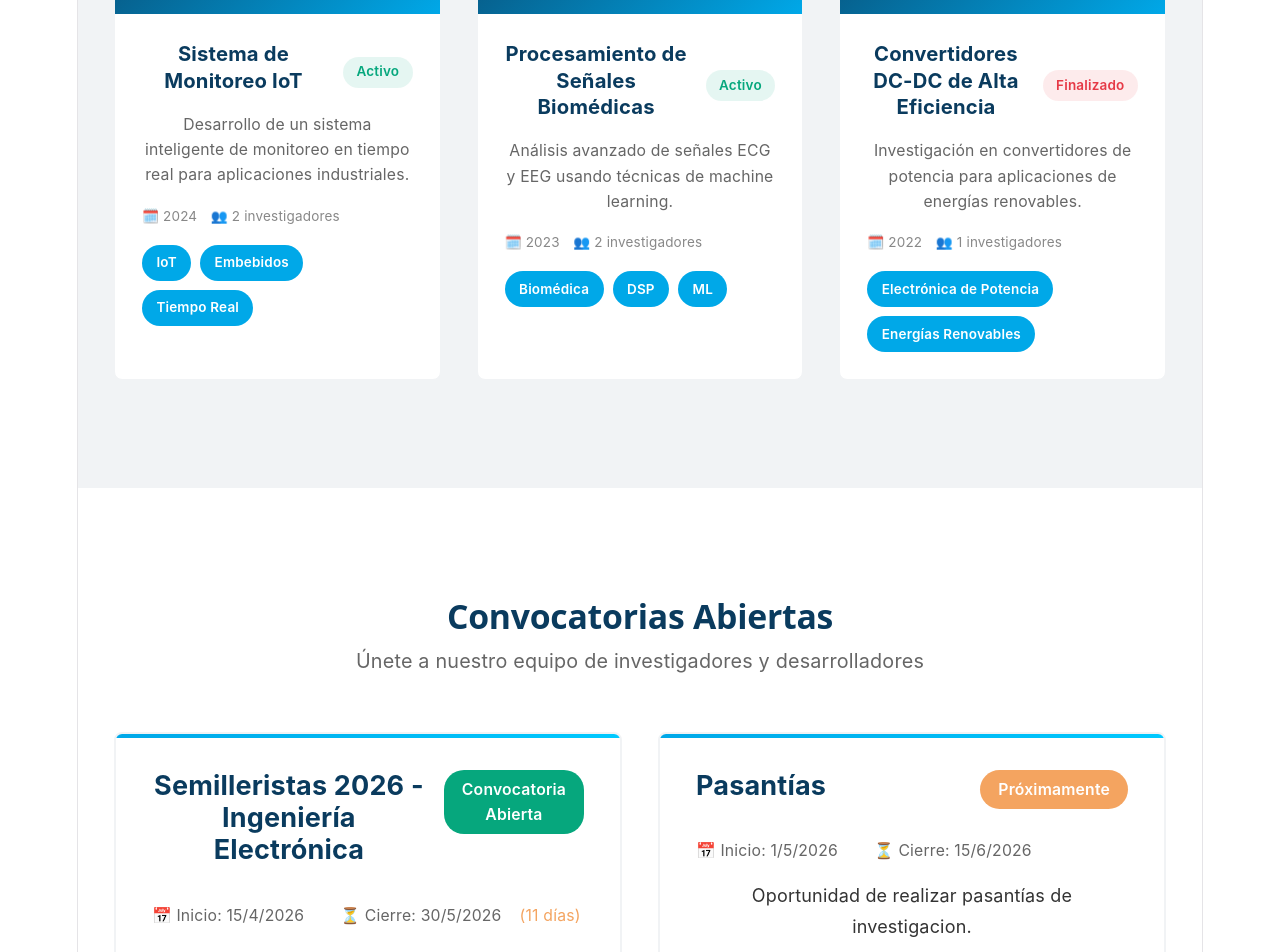
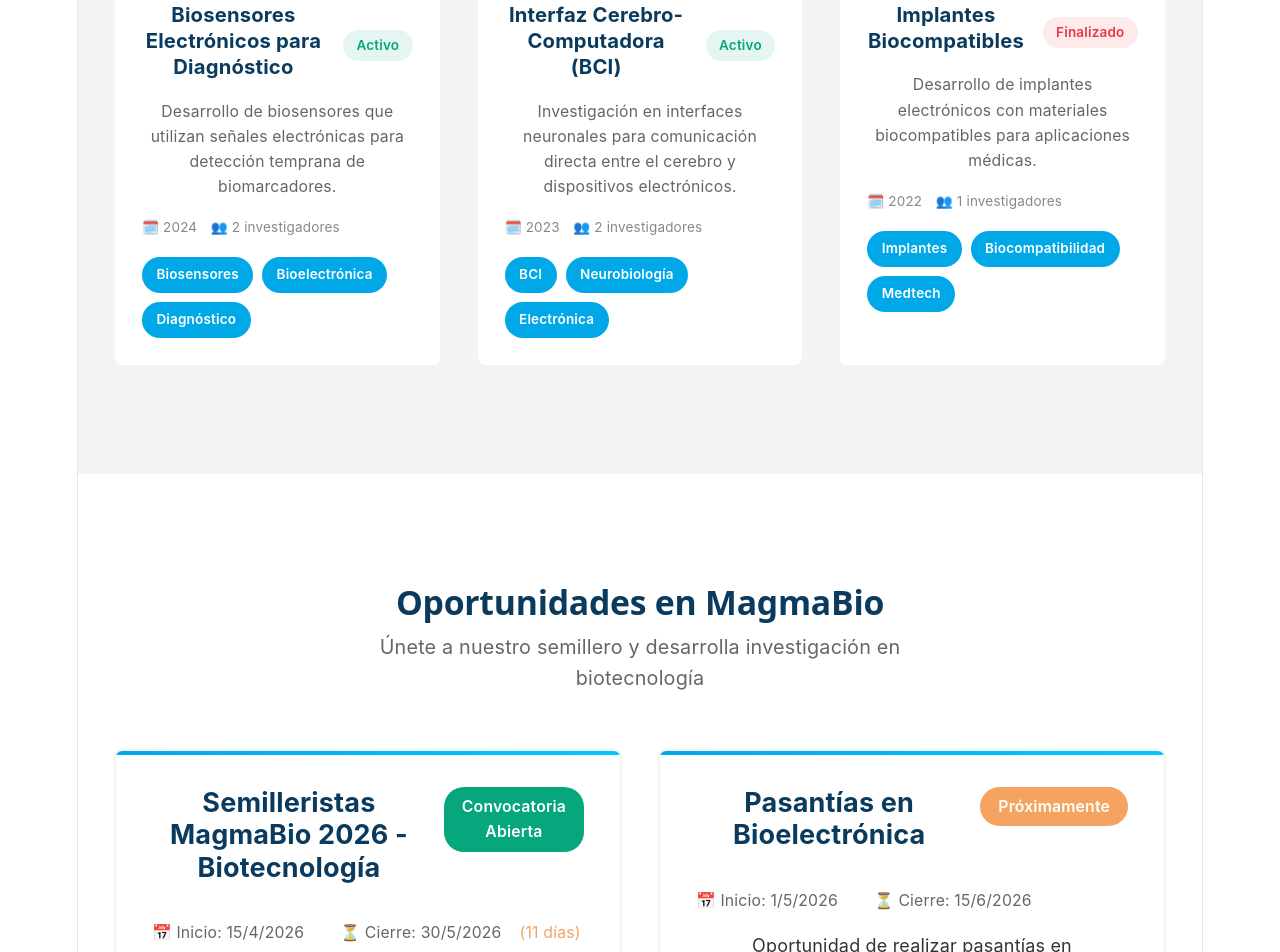
Before and after one commit to saballeth/Semillero_MAGMA, a React (Vite) app: page /#/ in a window 1280 px wide. Shown: the part 1640-2592 px from the top of the page. Built offline with nearby package versions, Linux system fonts and the light colour scheme.

Commit message:
Centra la página en MagmaBio: actualiza nombre, contenido y datos de ejemplo

```diff
--- a/index.html
+++ b/index.html
@@ -2,7 +2,7 @@
 <html lang="es">
   <head>
     <meta charset="UTF-8" />
-    <link rel="icon" type="image/svg+xml" href="./favicon.svg" />
+    <link rel="icon" type="image/svg+xml" href="/favicon.svg" />
     <meta name="viewport" content="width=device-width, initial-scale=1.0" />
     <meta name="description" content="MAGMA - Semillero de Investigación en Ingeniería Electrónica. Plataforma de investigación de vanguardia en ingeniería electrónica." />
     <meta name="theme-color" content="#0A3B5E" />
--- a/src/presentation/components/Footer.tsx
+++ b/src/presentation/components/Footer.tsx
@@ -1,77 +1,18 @@
 import React from 'react';
 import styled from 'styled-components';
 import { COLORS, GROUP_INFO, TYPOGRAPHY } from '../../shared/constants';
-import { Container, Flex, Grid } from '../../shared/utils/styledComponents';
+import { Container } from '../../shared/utils/styledComponents';
 
 const FooterWrapper = styled.footer`
   background-color: ${COLORS.primary};
   color: ${COLORS.white};
-  padding: 4rem 0 2rem;
+  padding: 2rem 0;
   margin-top: 6rem;
-`;
-
-const FooterContent = styled(Grid)`
-  margin-bottom: 3rem;
-  grid-template-columns: repeat(3, 1fr);
-
-  @media (max-width: 768px) {
-    grid-template-columns: 1fr;
-  }
-`;
-
-const FooterSection = styled.div`
-  h4 {
-    color: ${COLORS.accent};
-    margin-bottom: 1rem;
-    font-size: ${TYPOGRAPHY.fontSize.lg};
-  }
-
-  ul {
-    list-style: none;
-
-    li {
-      margin-bottom: 0.75rem;
-      font-size: ${TYPOGRAPHY.fontSize.sm};
-
-      a {
-        color: ${COLORS.white};
-        opacity: 0.8;
-        transition: opacity 0.3s ease;
-
-        &:hover {
-          opacity: 1;
-          color: ${COLORS.accent};
-        }
-      }
-    }
-  }
-`;
-
-const SocialLinks = styled(Flex)`
-  gap: 1rem;
-  margin-top: 1rem;
-
-  a {
-    display: inline-flex;
-    align-items: center;
-    justify-content: center;
-    width: 40px;
-    height: 40px;
-    background-color: rgba(255, 255, 255, 0.1);
-    border-radius: 50%;
-    color: ${COLORS.white};
-    transition: all 0.3s ease;
-
-    &:hover {
-      background-color: ${COLORS.accent};
-      color: ${COLORS.primary};
-    }
-  }
 `;
 
 const FooterBottom = styled.div`
   border-top: 1px solid rgba(255, 255, 255, 0.1);
-  padding-top: 2rem;
+  padding-top: 1.5rem;
   text-align: center;
   font-size: ${TYPOGRAPHY.fontSize.sm};
   opacity: 0.8;
@@ -85,59 +26,6 @@ export const Footer: React.FC = () => {
   return (
     <FooterWrapper>
       <Container>
-        <FooterContent columns={3}>
-          <FooterSection>
-            <h4>Acerca de</h4>
-            <p style={{ fontSize: TYPOGRAPHY.fontSize.sm, lineHeight: 1.6 }}>
-              {GROUP_INFO.descripcion}
-            </p>
-            <SocialLinks>
-              {GROUP_INFO.redesSociales.github && (
-                <a href={GROUP_INFO.redesSociales.github} target="_blank" rel="noopener noreferrer">
-                  GitHub
-                </a>
-              )}
-              {GROUP_INFO.redesSociales.linkedin && (
-                <a href={GROUP_INFO.redesSociales.linkedin} target="_blank" rel="noopener noreferrer">
-                  LinkedIn
-                </a>
-              )}
-            </SocialLinks>
-          </FooterSection>
-
-          <FooterSection>
-            <h4>Enlaces Rápidos</h4>
-            <ul>
-              <li><a href="/#proyectos">Proyectos</a></li>
-              <li><a href="/#convocatorias">Convocatorias</a></li>
-              <li><a href="/#semilleristas">Semilleristas</a></li>
-              <li><a href="/#documentacion">Documentación</a></li>
-            </ul>
-          </FooterSection>
-
-          <FooterSection>
-            <h4>Contacto</h4>
-            <ul>
-              <li>
-                <strong>Email:</strong> {GROUP_INFO.email}
-              </li>
-              <li>
-                <strong>Teléfono:</strong>
-                <br />
-                {GROUP_INFO.telefonos.map((tel, idx) => (
-                  <span key={idx}>
-                    {tel}
-                    {idx < GROUP_INFO.telefonos.length - 1 && <br />}
-                  </span>
-                ))}
-              </li>
-              <li>
-                <strong>Ubicación:</strong> {GROUP_INFO.direccion}
-              </li>
-            </ul>
-          </FooterSection>
-        </FooterContent>
-
         <FooterBottom>
           <p>© 2026 {GROUP_INFO.nombre}. Todos los derechos reservados.</p>
           <p style={{ fontSize: TYPOGRAPHY.fontSize.xs, opacity: 0.6 }}>
--- a/src/presentation/components/Header.tsx
+++ b/src/presentation/components/Header.tsx
@@ -120,7 +120,7 @@ export const Header: React.FC<HeaderProps> = () => {
       <Container>
         <Flex justify="space-between" align="center">
           <Logo onClick={handleLogoClick}>
-            MA<span>GMA</span>
+            Magma<span>Bio</span>
           </Logo>
 
           <MenuToggle onClick={() => setIsMenuOpen(!isMenuOpen)}>
--- a/src/presentation/pages/ConvocatoriasPage.tsx
+++ b/src/presentation/pages/ConvocatoriasPage.tsx
@@ -11,23 +11,23 @@ import type { Convocatoria } from '../../shared/types';
 const convocatoriasEjemplo: Convocatoria[] = [
   {
     id: '1',
-    titulo: 'Semilleristas 2026 - Ingeniería Electrónica',
-    descripcion: 'Convocatoria para estudiantes de pregrado interesados en participar en proyectos de investigación del grupo GIRIE. Buscamos estudiantes con pasión por la investigación y disposición a contribuir en las líneas del grupo.',
+    titulo: 'Semilleristas MagmaBio 2026 - Biotecnología',
+    descripcion: 'Convocatoria para estudiantes interesados en participar en proyectos de investigación en bioelectrónica y biotecnología aplicada.',
     fechaInicio: '2026-04-15',
     fechaFin: '2026-05-30',
     requisitos: [
-      'Estudiante activo de ingeniería electrónica o carreras afines',
+      'Estudiante activo de ingeniería electrónica, biología o carreras afines',
       'Promedio académico mínimo 3.5/5.0',
       'Disponibilidad de 10 horas semanales',
-      'Interés demostrado en investigación',
+      'Interés demostrado en biotecnología',
       'Haber completado al menos 60% del currículo'
     ],
     estado: 'abierta',
-    enlaceFormulario: 'https://forms.example.com/convocatoria-semilleristas-2026'
+    enlaceFormulario: 'https://forms.example.com/convocatoria-magmabio-2026'
   },
   {
     id: '2',
-    titulo: 'Pasantías Internacionales',
+    titulo: 'Pasantías en Bioelectrónica',
     descripcion: 'Oportunidad de realizar pasantía en universidades aliadas del extranjero para colaborar en investigaciones de vanguardia. Esta es una oportunidad única para expandir tu red académica internacional.',
     fechaInicio: '2026-05-01',
     fechaFin: '2026-06-15',
@@ -113,8 +113,8 @@ export const ConvocatoriasPage: React.FC = () => {
       <Header activeRoute="/convocatorias" />
 
       <Hero
-        title="Convocatorias y Oportunidades"
-        subtitle="Únete a nuestra comunidad de investigadores"
+        title="Oportunidades en MagmaBio"
+        subtitle="Únete a nuestro semillero de investigación en biotecnología"
       />
 
       {convocatoriasAbiertas.length > 0 && (
--- a/src/presentation/pages/DocumentacionPage.tsx
+++ b/src/presentation/pages/DocumentacionPage.tsx
@@ -11,33 +11,33 @@ import type { Documento } from '../../shared/types';
 const documentosEjemplo: Documento[] = [
   {
     id: '1',
-    titulo: 'Real-Time Monitoring System for Industrial Applications',
+    titulo: 'Biosensores Electrónicos de Nueva Generación',
     tipo: 'paper',
     autor: 'García, J., López, M., et al.',
     fecha: '2025-12-15',
     enlace: 'https://example.com/paper1.pdf',
-    proyecto: 'Sistema de Monitoreo IoT',
-    resumen: 'Presentamos un sistema de monitoreo en tiempo real basado en IoT que integra sensores inalámbricos de bajo consumo.'
+    proyecto: 'Biosensores Electrónicos para Diagnóstico',
+    resumen: 'Desarrollo de biosensores de alta sensibilidad para detección temprana de biomarcadores utilizando señales electrónicas.'
   },
   {
     id: '2',
-    titulo: 'Análisis Espectral de Señales Biomédicas Mediante Wavelets',
+    titulo: 'Interfaces Cerebro-Computadora: Avances y Aplicaciones',
     tipo: 'tesis',
     autor: 'Ruiz, C.',
     fecha: '2025-10-20',
     enlace: 'https://example.com/tesis1.pdf',
-    proyecto: 'Procesamiento de Señales Biomédicas',
-    resumen: 'Investigación doctoral sobre técnicas avanzadas de análisis espectral para señales ECG y EEG.'
+    proyecto: 'Interfaz Cerebro-Computadora (BCI)',
+    resumen: 'Investigación doctoral sobre nuevas tecnologías en interfaces neuronales para comunicación directa.'
   },
   {
     id: '3',
-    titulo: 'Informe de Resultados - Convertidores DC-DC Q3 2025',
+    titulo: 'Materiales Biocompatibles para Implantes Electrónicos - Informe Q3 2025',
     tipo: 'informe',
     autor: 'Díaz, R., Silva, A.',
     fecha: '2025-09-30',
     enlace: 'https://example.com/informe1.pdf',
-    proyecto: 'Convertidores DC-DC de Alta Eficiencia',
-    resumen: 'Resumen ejecutivo de los resultados obtenidos en el tercer trimestre del proyecto.'
+    proyecto: 'Implantes Biocompatibles',
+    resumen: 'Resumen ejecutivo de los avances en materiales biocompatibles para implantes electrónicos médicos.'
   },
   {
     id: '4',
@@ -142,8 +142,8 @@ export const DocumentacionPage: React.FC = () => {
       <Header activeRoute="/documentacion" />
 
       <Hero
-        title="Documentación"
-        subtitle="Accede a papers, tesis, informes y presentaciones del grupo"
+        title="Documentación Científica"
+        subtitle="Accede a papers, tesis e investigaciones de MagmaBio"
       />
 
       <Section>
--- a/src/presentation/pages/GaleriaPage.tsx
+++ b/src/presentation/pages/GaleriaPage.tsx
@@ -11,33 +11,33 @@ import type { Galeria } from '../../shared/types';
 const galeríaEjemplo: Galeria[] = [
   {
     id: '1',
-    titulo: 'Laboratorio Principal',
+    titulo: 'Laboratorio de Bioelectrónica',
     imagen: '',
-    proyecto: 'IoT General',
+    proyecto: 'Biosensores Electrónicos',
     fecha: '2026-03-15',
-    descripcion: 'Vista del laboratorio con equipos de medición'
+    descripcion: 'Laboratorio equipado con instrumentos de medición de biosensores'
   },
   {
     id: '2',
-    titulo: 'Reunión de Investigadores',
+    titulo: 'Sesión de Investigación en BCI',
     imagen: '',
-    proyecto: 'Semilleristas 2025',
+    proyecto: 'Interfaz Cerebro-Computadora',
     fecha: '2026-03-20',
-    descripcion: 'Sesión de planificación del segundo trimestre'
+    descripcion: 'Sesión de trabajo en la interfaz cerebro-computadora'
   },
   {
     id: '3',
-    titulo: 'Presentación en Congreso',
+    titulo: 'Presentación en Congreso de Biotecnología',
     imagen: '',
-    proyecto: 'Procesamiento de Señales',
+    proyecto: 'Implantes Biocompatibles',
     fecha: '2026-02-10',
-    descripcion: 'Presentación de resultados en congreso nacional'
+    descripcion: 'Presentación de resultados en congreso internacional de biotecnología'
   },
   {
     id: '4',
-    titulo: 'Pruebas de Hardware',
+    titulo: 'Pruebas de Biocompatibilidad',
     imagen: '',
-    proyecto: 'Convertidores DC-DC',
+    proyecto: 'Implantes Biocompatibles',
     fecha: '2026-01-25',
     descripcion: 'Pruebas funcionales en laboratorio'
   },
@@ -173,8 +173,8 @@ export const GaleriaPage: React.FC = () => {
       <Header activeRoute="/galeria" />
 
       <Hero
-        title="Galería de Proyectos"
-        subtitle="Momentos clave de la investigación en imágenes"
+        title="Galería de Bioelectrónica"
+        subtitle="Momentos clave de la investigación en MagmaBio"
       />
 
       <Section>
--- a/src/presentation/pages/HomePage.tsx
+++ b/src/presentation/pages/HomePage.tsx
@@ -14,32 +14,32 @@ import type { Proyecto, Convocatoria, Semillerista } from '../../shared/types';
 const proyectosEjemplo: Proyecto[] = [
   {
     id: '1',
-    titulo: 'Sistema de Monitoreo IoT',
-    descripcion: 'Desarrollo de un sistema inteligente de monitoreo en tiempo real para aplicaciones industriales.',
+    titulo: 'Biosensores Electrónicos para Diagnóstico',
+    descripcion: 'Desarrollo de biosensores que utilizan señales electrónicas para detección temprana de biomarcadores.',
     imagen: '',
     estado: 'activo',
     investigadores: ['Dr. Juan García', 'Ing. María López'],
-    tags: ['IoT', 'Embebidos', 'Tiempo Real'],
+    tags: ['Biosensores', 'Bioelectrónica', 'Diagnóstico'],
     fechaInicio: '2024-01-15',
   },
   {
     id: '2',
-    titulo: 'Procesamiento de Señales Biomédicas',
-    descripcion: 'Análisis avanzado de señales ECG y EEG usando técnicas de machine learning.',
+    titulo: 'Interfaz Cerebro-Computadora (BCI)',
+    descripcion: 'Investigación en interfaces neuronales para comunicación directa entre el cerebro y dispositivos electrónicos.',
     imagen: '',
     estado: 'activo',
     investigadores: ['Dr. Carlos Ruiz', 'Ing. Ana Martinez'],
-    tags: ['Biomédica', 'DSP', 'ML'],
+    tags: ['BCI', 'Neurobiología', 'Electrónica'],
     fechaInicio: '2023-09-01',
   },
   {
     id: '3',
-    titulo: 'Convertidores DC-DC de Alta Eficiencia',
-    descripcion: 'Investigación en convertidores de potencia para aplicaciones de energías renovables.',
+    titulo: 'Implantes Biocompatibles',
+    descripcion: 'Desarrollo de implantes electrónicos con materiales biocompatibles para aplicaciones médicas.',
     imagen: '',
     estado: 'finalizado',
     investigadores: ['Dr. Roberto Díaz'],
-    tags: ['Electrónica de Potencia', 'Energías Renovables'],
+    tags: ['Implantes', 'Biocompatibilidad', 'Medtech'],
     fechaInicio: '2022-03-10',
     fechaFin: '2024-03-10',
   },
@@ -48,28 +48,28 @@ const proyectosEjemplo: Proyecto[] = [
 const convocatoriasEjemplo: Convocatoria[] = [
   {
     id: '1',
-    titulo: 'Semilleristas 2026 - Ingeniería Electrónica',
-    descripcion: 'Convocatoria para estudiantes interesados en participar en proyectos de investigación del semillero Magma.',
+    titulo: 'Semilleristas MagmaBio 2026 - Biotecnología',
+    descripcion: 'Convocatoria para estudiantes interesados en participar en proyectos de investigación en bioelectrónica y biotecnología.',
     fechaInicio: '2026-04-15',
     fechaFin: '2026-05-30',
     requisitos: [
-      'Estudiante activo de ingeniería electrónica',
+      'Estudiante activo de ingeniería electrónica, biología o afines',
       'Promedio académico mínimo 3.5',
       'Disponibilidad de 10 horas semanales',
-      'Interés demostrado en investigación'
+      'Interés demostrado en biotecnología'
     ],
     estado: 'abierta',
     enlaceFormulario: 'https://forms.example.com/convocatoria-2026'
   },
   {
     id: '2',
-    titulo: 'Pasantías',
-    descripcion: 'Oportunidad de realizar pasantías de investigacion.',
+    titulo: 'Pasantías en Bioelectrónica',
+    descripcion: 'Oportunidad de realizar pasantías en investigación aplicada de bioelectrónica.',
     fechaInicio: '2026-05-01',
     fechaFin: '2026-06-15',
     requisitos: [
-      'Motivacion suficiente',
-      'Idea de investigacion de vanguardia',
+      'Formación en electrónica o biología',
+      'Proyecto de investigación definido',
       'Excelente desempeño académico'
     ],
     estado: 'proxima'
@@ -83,7 +83,7 @@ const semilleristasEjemplo: Semillerista[] = [
     apellido: 'Pérez González',
     email: 'laura.perez@unal.edu.co',
     foto: '',
-    linea: 'Procesamiento Digital de Señales',
+    linea: 'Biosensores y Bioelectrónica',
     estado: 'activo',
     redesSociales: {
       github: 'https://github.com/saballeth',
@@ -96,7 +96,7 @@ const semilleristasEjemplo: Semillerista[] = [
     apellido: 'Rodríguez López',
     email: 'daniel.rodriguez@unal.edu.co',
     foto: '',
-    linea: 'Electrónica de Potencia',
+    linea: 'Interfaz Cerebro-Computadora',
     estado: 'activo',
     redesSociales: {
       github: 'https://github.com/saballeth'
@@ -108,7 +108,7 @@ const semilleristasEjemplo: Semillerista[] = [
     apellido: 'Salazar Martínez',
     email: 'camila.salazar@unal.edu.co',
     foto: '',
-    linea: 'Sistemas Embebidos',
+    linea: 'Implantes Biocompatibles',
     estado: 'activo'
   },
 ];
@@ -174,8 +174,8 @@ export const HomePage: React.FC = () => {
       <Header activeRoute="/" />
 
       <Hero
-        title="Semillero de Investigación en Ingeniería Electrónica"
-        subtitle="Excelencia en investigación, innovación tecnológica y formación de investigadores de vanguardia"
+        title="Semillero MagmaBio"
+        subtitle="Investigación de vanguardia en biotecnología e ingeniería electrónica para soluciones biomédicas innovadoras"
         primaryButtonText="Ver Proyectos"
         primaryButtonHref="proyectos"
         secondaryButtonText="Convocatorias Activas"
@@ -225,9 +225,9 @@ export const HomePage: React.FC = () => {
 
       <Section>
         <Container>
-          <SectionTitle>Convocatorias Abiertas</SectionTitle>
+          <SectionTitle>Oportunidades en MagmaBio</SectionTitle>
           <SectionSubtitle>
-            Únete a nuestro equipo de investigadores y desarrolladores
+            Únete a nuestro semillero y desarrolla investigación en biotecnología
           </SectionSubtitle>
 
           <Grid columns={2}>
@@ -243,9 +243,9 @@ export const HomePage: React.FC = () => {
 
       <Section style={{ background: COLORS.neutral }}>
         <Container>
-          <SectionTitle>Semilleristas del Grupo</SectionTitle>
+          <SectionTitle>Nuestros Semilleristas</SectionTitle>
           <SectionSubtitle>
-            Conoce al talento joven que lidera la investigación del futuro
+            Investigadores dedicados a la innovación en bioelectrónica
           </SectionSubtitle>
 
           <Grid columns={3}>
--- a/src/presentation/pages/ProyectosPage.tsx
+++ b/src/presentation/pages/ProyectosPage.tsx
@@ -11,22 +11,22 @@ import type { Proyecto } from '../../shared/types';
 const proyectosEjemplo: Proyecto[] = [
   {
     id: '1',
-    titulo: 'Sistema de Monitoreo IoT',
-    descripcion: 'Desarrollo de un sistema inteligente de monitoreo en tiempo real para aplicaciones industriales.',
+    titulo: 'Biosensores Electrónicos para Diagnóstico',
+    descripcion: 'Desarrollo de biosensores que utilizan señales electrónicas para detección temprana de biomarcadores.',
     imagen: '',
     estado: 'activo',
     investigadores: ['Dr. Juan García', 'Ing. María López'],
-    tags: ['IoT', 'Embebidos', 'Tiempo Real'],
+    tags: ['Biosensores', 'Bioelectrónica', 'Diagnóstico'],
     fechaInicio: '2024-01-15',
   },
   {
     id: '2',
-    titulo: 'Procesamiento de Señales Biomédicas',
-    descripcion: 'Análisis avanzado de señales ECG y EEG usando técnicas de machine learning.',
+    titulo: 'Interfaz Cerebro-Computadora (BCI)',
+    descripcion: 'Investigación en interfaces neuronales para comunicación directa entre el cerebro y dispositivos electrónicos.',
     imagen: '',
     estado: 'activo',
     investigadores: ['Dr. Carlos Ruiz', 'Ing. Ana Martinez'],
-    tags: ['Biomédica', 'DSP', 'ML'],
+    tags: ['BCI', 'Neurobiología', 'Electrónica'],
     fechaInicio: '2023-09-01',
   },
   {
@@ -119,8 +119,8 @@ export const ProyectosPage: React.FC = () => {
       <Header activeRoute="/proyectos" />
 
       <Hero
-        title="Proyectos de Investigación"
-        subtitle="Iniciativas que transforman la ingeniería electrónica"
+        title="Proyectos de Bioelectrónica"
+        subtitle="Iniciativas de investigación innovadoras en biotecnología e ingeniería electrónica"
       />
 
       <Section>
--- a/src/presentation/pages/SemilleristasPage.tsx
+++ b/src/presentation/pages/SemilleristasPage.tsx
@@ -15,7 +15,7 @@ const semilleristasEjemplo: Semillerista[] = [
     apellido: 'Firulaiz González',
     email: 'laura.perez@unal.edu.co',
     foto: '',
-    linea: 'Procesamiento Digital de Señales',
+    linea: 'Biosensores y Bioelectrónica',
     estado: 'activo',
     redesSociales: {
       github: 'https://github.com/lauraaperez',
@@ -28,7 +28,7 @@ const semilleristasEjemplo: Semillerista[] = [
     apellido: 'Segundo López',
     email: 'daniel.rodriguez@unal.edu.co',
     foto: '',
-    linea: 'Electrónica de Potencia',
+    linea: 'Interfaz Cerebro-Computadora',
     estado: 'activo',
     redesSociales: {
       github: 'https://github.com/drodriguezl'
@@ -118,8 +118,8 @@ export const SemilleristasPage: React.FC = () => {
       <Header activeRoute="/semilleristas" />
 
       <Hero
-        title="Semilleristas del Grupo"
-        subtitle="Talento joven liderando la investigación electrónica del futuro"
+        title="Semilleristas de MagmaBio"
+        subtitle="Investigadores dedicados a la innovación en bioelectrónica"
       />
 
       <Section>
--- a/src/shared/constants/index.ts
+++ b/src/shared/constants/index.ts
@@ -1,15 +1,15 @@
 // Información del grupo de investigación
 export const GROUP_INFO = {
-  nombre: 'Grupo de Investigación en Ingeniería Electrónica',
-  sigla: 'MAGMA',
-  descripcion: 'Centro de excelencia en investigación y desarrollo de tecnologías en ingeniería electrónica',
-  email: 'contacto@magma.edu',
+  nombre: 'Semillero MagmaBio',
+  sigla: 'MagmaBio',
+  descripcion: 'Semillero de investigación dedicado a la biotecnología y sus aplicaciones en ingeniería electrónica, enfocado en formar investigadores de vanguardia en bioelectrónica',
+  email: 'contacto@magmabio.edu',
   telefonos: ['+57 (1) 123-4567', '+57 (1) 123-4568'],
   direccion: 'Universidad del Magdalena',
   redesSociales: {
-    github: 'https://github.com/magma',
-    linkedin: 'https://linkedin.com/company/magma',
-    twitter: 'https://twitter.com/magma',
+    github: 'https://github.com/magmabio',
+    linkedin: 'https://linkedin.com/company/magmabio',
+    twitter: 'https://twitter.com/magmabio',
   }
 };
 
```
Also changed, not shown: public/404.html (added, +25 -0 lines), 2 other files (tests, documents, lock files or other folders).
